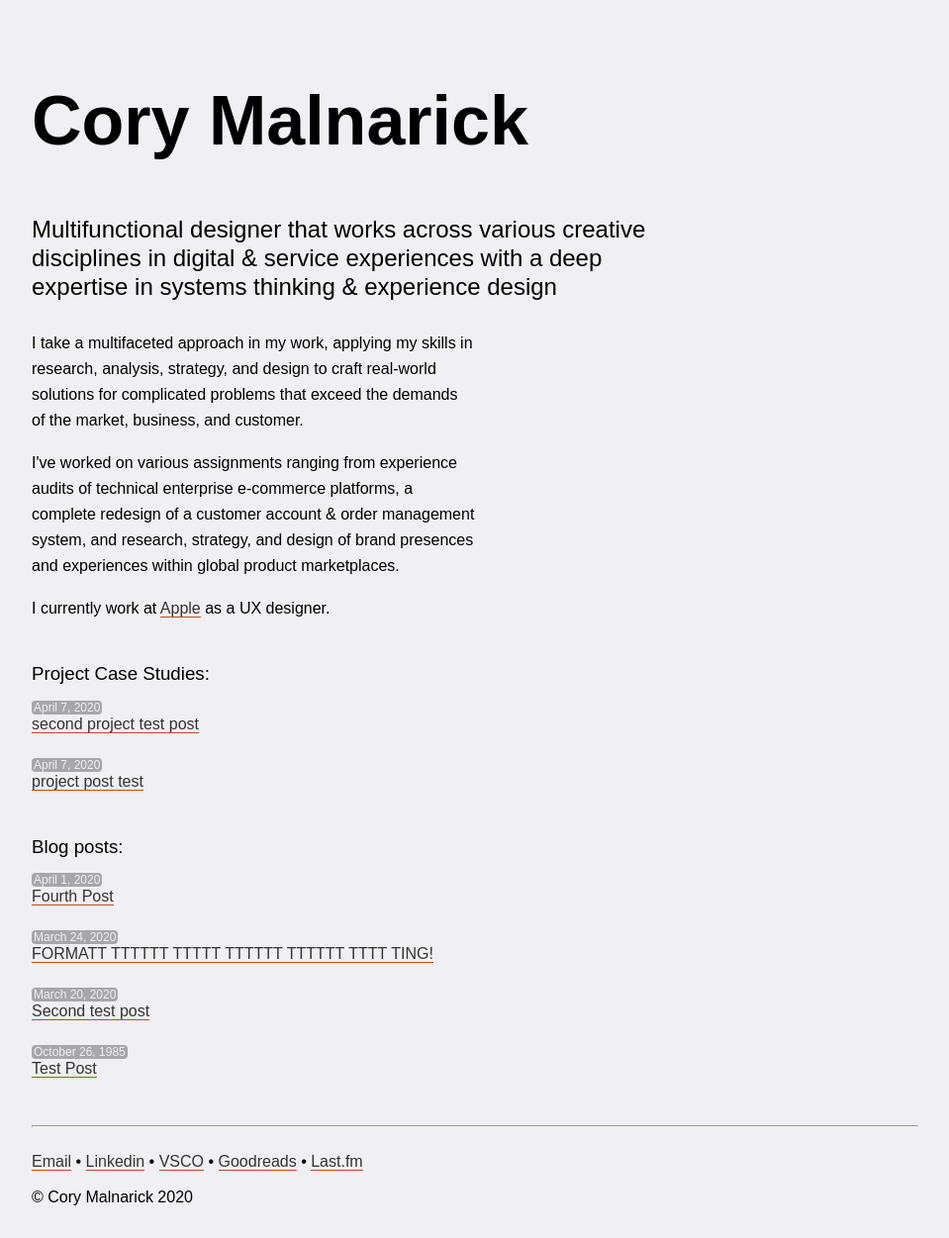
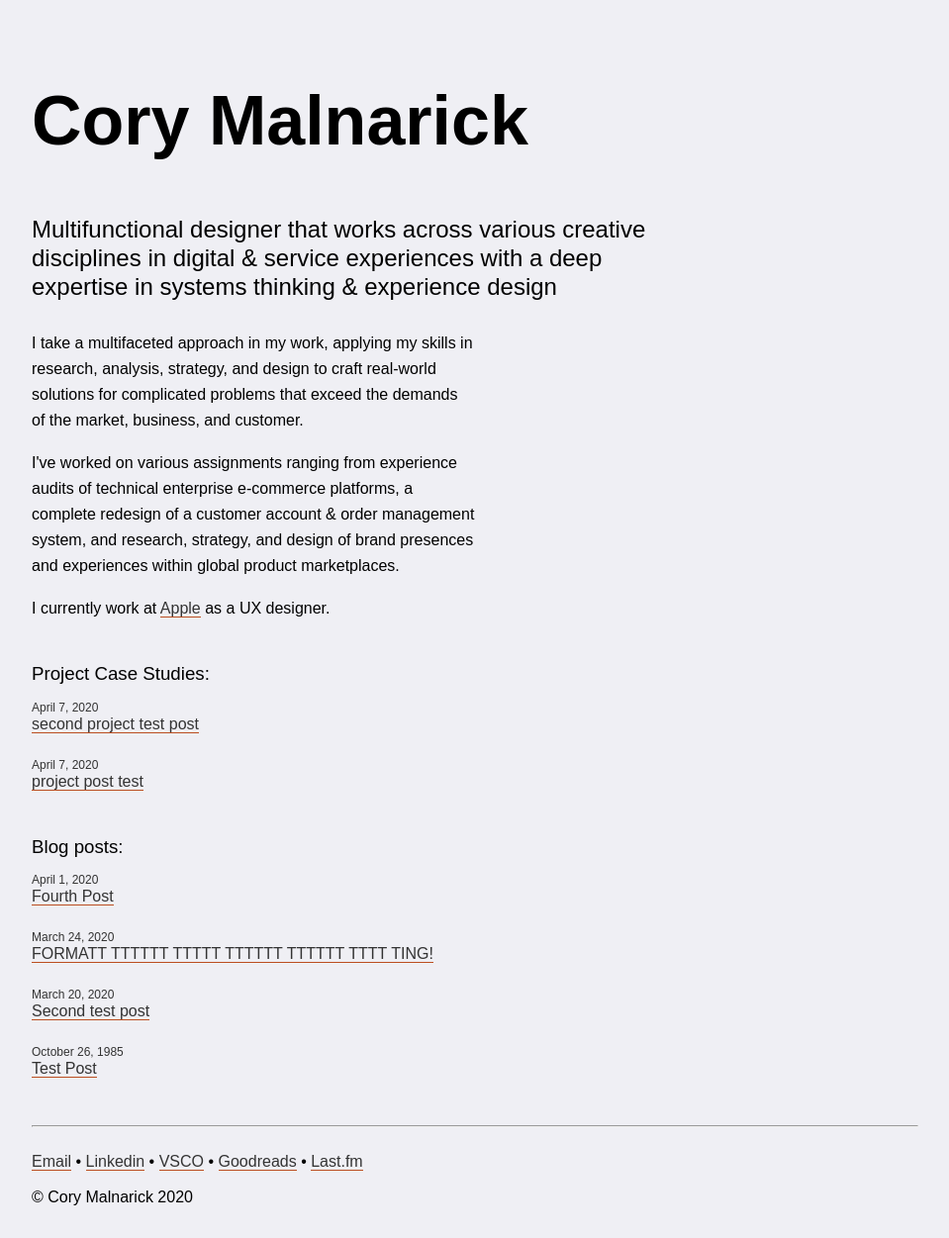
Before and after one commit to foundmonster/foundmonster.github.io, a Jekyll site: the page built from index.html, in a window 1280 px wide. Shown: the whole page at 99% size, without its empty margins (160-1119 px from the left). Built offline with Jekyll 4.4.1, drawn with Linux system fonts in a browser that asks for light colours; some web fonts are replaced.

Commit message:
made post date small text, that's it

```diff
--- a/_sass/main.scss
+++ b/_sass/main.scss
@@ -101,13 +101,8 @@ a:visited {
 }
 
 .postdate {
-	color: #EFEFF4;
-	background-color: rgba(0, 0, 0, 0.3);
+	color: #333;
 	font-size: 12px;
-	padding-left: 2px;
-	padding-right: 2px;
-	border-radius: 4px;
-    margin-bottom: 4px;
 }
 
 footer {
```
